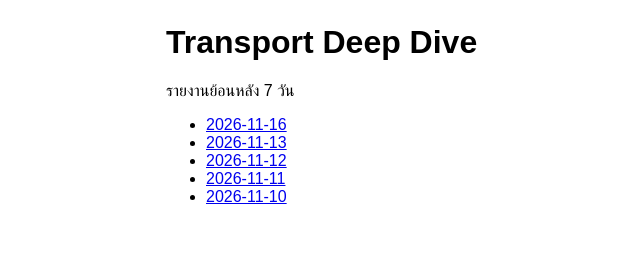
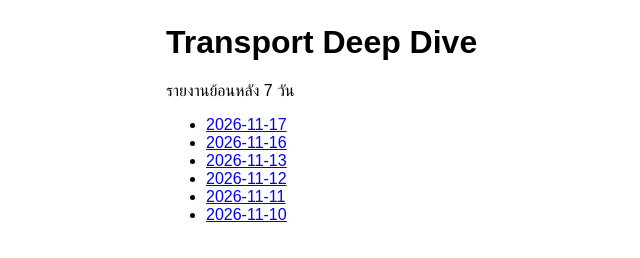
Before and after one commit to jiatthasit/transport-deep-dive, a plain HTML site: page index.html in a window 1280 px wide. Shown: the whole page, without its empty margins (194-834 px from the left). Drawn offline with Linux system fonts and the light colour scheme.

Commit message:
Deep Dive 2026-11-17
Co-Authored-By: Claude Sonnet 5.5 <noreply@anthropic.com>

```diff
--- a/index.html
+++ b/index.html
@@ -1,4 +1,5 @@
-<!doctype html><meta charset="utf-8"><meta name="viewport" content="width=device-width,initial-scale=1"><title>Transport Deep Dive</title><body style="font-family:sans-serif;max-width:560px;margin:24px auto;padding:0 16px"><h1>Transport Deep Dive</h1><p>รายงานย้อนหลัง 7 วัน</p><ul><li><a href="TransportDeepDive_2026-11-16.pdf">2026-11-16</a></li>
+<!doctype html><meta charset="utf-8"><meta name="viewport" content="width=device-width,initial-scale=1"><title>Transport Deep Dive</title><body style="font-family:sans-serif;max-width:560px;margin:24px auto;padding:0 16px"><h1>Transport Deep Dive</h1><p>รายงานย้อนหลัง 7 วัน</p><ul><li><a href="TransportDeepDive_2026-11-17.pdf">2026-11-17</a></li>
+<li><a href="TransportDeepDive_2026-11-16.pdf">2026-11-16</a></li>
 <li><a href="TransportDeepDive_2026-11-13.pdf">2026-11-13</a></li>
 <li><a href="TransportDeepDive_2026-11-12.pdf">2026-11-12</a></li>
 <li><a href="TransportDeepDive_2026-11-11.pdf">2026-11-11</a></li>
```
Also changed, not shown: 1 other file.
